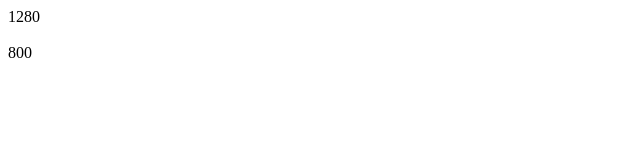
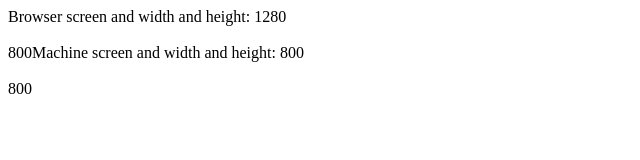
Before and after one commit to laszej/width, a plain HTML site: page index.html in a window 1280 px wide. Shown: the whole page, without its empty margins (0-640 px from the left). Drawn offline with Linux system fonts and the light colour scheme.

Commit message:
Update index.html

```diff
--- a/index.html
+++ b/index.html
@@ -8,6 +8,8 @@
 </head>
 
 <body>
-    <script> document.write(`${window.innerWidth} <br><br> ${window.innerHeight}`)</script>
+    <script> document.write(`Browser screen and width and height: ${window.innerWidth} <br><br> ${window.innerHeight}`)
+            document.write( `Machine screen and width and height: ${window.screen.availWidth} <br><br> ${window.screen.availWidth}`)
+    </script>
 </body>
 </html>
```
